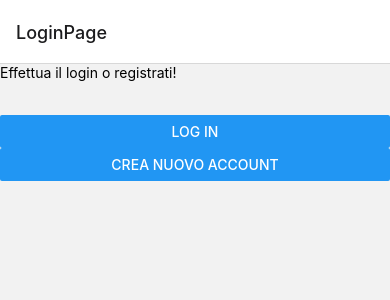
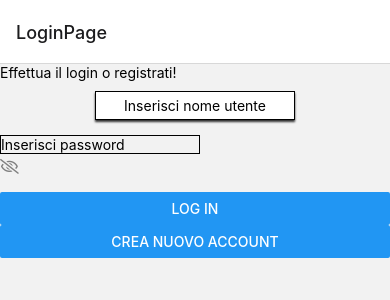
Before and after one commit to fiannac/Software_Architecture_Design_2022, a React Native app in the folder client/HermesClient/: screen /LoginPage in a window 390 px wide. Shown: the top 300 px of the page. Built offline with nearby package versions, Linux system fonts and the light colour scheme.

Commit message:
aggiornamento view

```diff
--- a/client/HermesClient/View/loginPage.js
+++ b/client/HermesClient/View/loginPage.js
@@ -1,7 +1,8 @@
 import { StatusBar } from 'expo-status-bar';
-import React from 'react';
+import React, {useState} from 'react';
 import { StyleSheet, Text, View, Button, TextInput } from 'react-native';
 import { touchProps } from 'react-native-web/dist/cjs/modules/forwardedProps';
+import Icon from 'react-native-vector-icons/FontAwesome5';
 
 import {setConnState} from '../App.js'
 
@@ -9,6 +10,7 @@ export default class LoginPage extends React.Component {
   constructor(prop){
     super()
     this.state = {
+      hidePass: true,
     }
     console.log(prop.route.params.val)
     this.navigation = prop.navigation;
@@ -21,11 +23,54 @@ export default class LoginPage extends React.Component {
     return (
       <View>
         <Text>Effettua il login o registrati!</Text>
-        <TextInput onChangeText = {(value) => {this.usrname = value}} />
-        <TextInput onChangeText = {(value) => {this.psw = value}} secureTextEntry = {true} />
-        <Button title="Log in" onPress = {()=>setConnState()}/>
-        <Button title="Crea Nuovo account" onPress={() => this.navigation.push('RegisterPage')}/>
+        <TextInput onChangeText = {(value) => {this.usrname = value}} style={styles.inserimentoTestoUser} placeholder="Inserisci nome utente"/>
+        <TextInput onChangeText = {(value) => {this.psw = value}} style={styles.inserimentoTestoPsw} placeholder="Inserisci password" autoCompleteType="password" secureTextEntry={this.state.hidePass ? true : false}/>
+        <Icon
+          name={this.state.hidePass ? 'eye-slash' : 'eye'}
+          size={15}
+          color="grey"
+          onPress={() => this.setState({hidePass: !this.state.hidePass})}
+        />
+        <TextInput/>
+        <Button title="Log in" onPress = {()=>setConnState()} style={styles.bottone} />
+        <Button title="Crea Nuovo account" onPress={() => this.navigation.push('RegisterPage')} style={styles.bottone}/>
       </View>
     );
   }
 }
+
+const styles = StyleSheet.create({
+  inserimentoTestoUser: {
+    borderWidth: 1,
+    marginVertical: 5,
+    width: 200,
+    marginHorizontal: 50,
+    alignSelf: 'center',
+    textAlign: 'center',
+    color: 'black',
+    backgroundColor: 'white',
+    borderColor: 'black',
+    borderWidth: 1,
+    padding: 5,
+    paddingLeft: 5,
+    paddingRight: 5,
+    shadowColor: 'black',
+    shadowOffset: {width: 0, height: 2},
+    shadowOpacity: 0.8,
+    shadowRadius: 2,
+    elevation: 1,
+    marginBottom: 10,
+    marginTop: 10,
+    marginLeft: 10,
+    marginRight: 10
+  },
+  inserimentoTestoPsw: {
+    borderWidth: 1,
+    marginVertical: 5,
+    width: 200
+  },
+  bottone: {
+    flexDirection: "row",//allineo sull'asse x
+    marginVertical: 5,
+  }
+});
--- a/client/HermesClient/View/registrationPage.js
+++ b/client/HermesClient/View/registrationPage.js
@@ -5,7 +5,7 @@ import { touchProps } from 'react-native-web/dist/cjs/modules/forwardedProps';
 
 
 export default class RegistrationPage extends React.Component {
-  constructor(){
+  constructor(prop){
     super()
     this.usrname = ''
     this.psw = ''
@@ -16,12 +16,34 @@ export default class RegistrationPage extends React.Component {
     return (
         <View>
         <Text>Registrati con username e password</Text>
-        <TextInput onChangeText = {(value) => {this.mail = value}} />
-        <TextInput onChangeText = {(value) => {this.usrname = value}} />
-        <TextInput onChangeText = {(value) => {this.psw = value}} secureTextEntry = {true} />
+        <TextInput onChangeText = {(value) => {this.mail = value}} style={styles.inserimentoTestoMail} placeholder="Inserisci mail"/>
+        <TextInput onChangeText = {(value) => {this.usrname = value}} style={styles.inserimentoTestoUser} placeholder='Inserisci nome utente'/>
+        <TextInput onChangeText = {(value) => {this.psw = value}} secureTextEntry = {true} style={styles.inserimentoTestoPsw} placeholder='Inserisci password'/>
 
-        <Button title="Registrati!" onPress={() => console.log("zio pera")}/>
+        <Button title="Registrati!" onPress={() => console.log("zio pera")} style={styles.bottone}/>
       </View>
     );
   }
 }
+
+const styles = StyleSheet.create({
+  inserimentoTestoUser: {
+    borderWidth: 1,
+    marginVertical: 5,
+    width: 200
+  },
+  inserimentoTestoPsw: {
+    borderWidth: 1,
+    marginVertical: 5,
+    width: 200
+  },
+  inserimentoTestoMail: {
+    borderWidth: 1,
+    marginVertical: 5,
+    width: 200
+  },
+  bottone: {
+    flexDirection: "row",//allineo sull'asse x
+    marginVertical: 5,
+  }
+});
```
